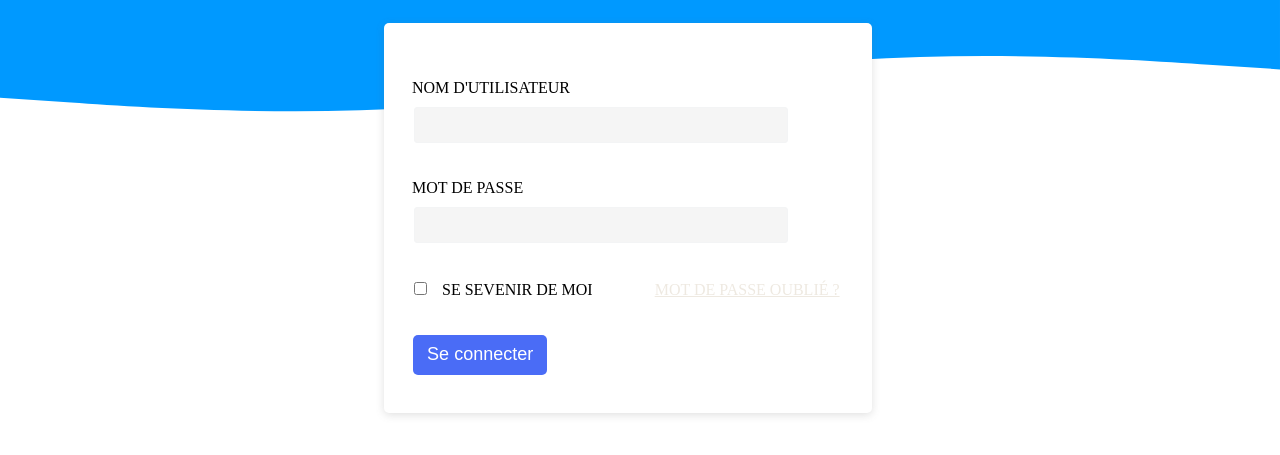
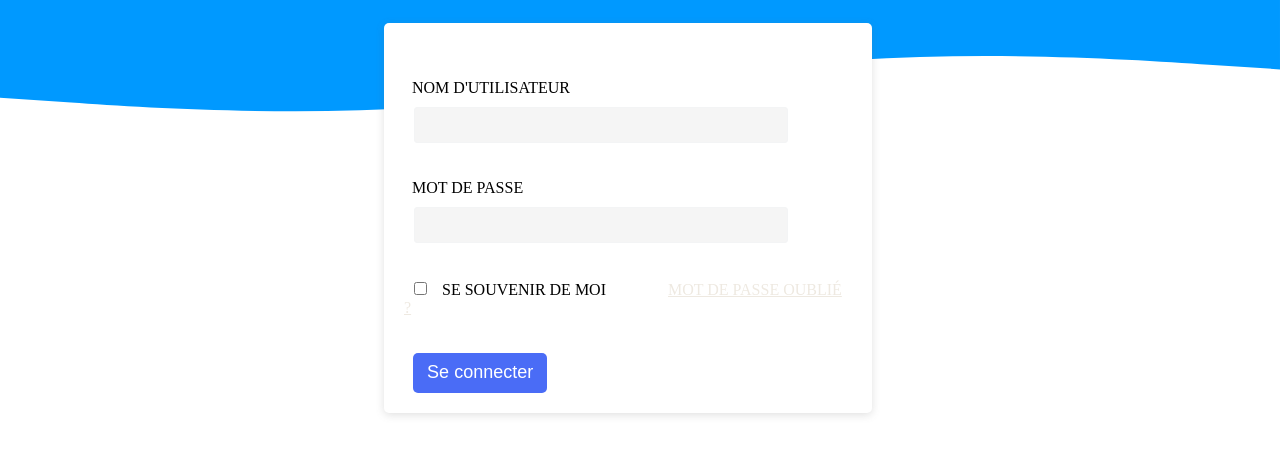
Before and after one commit to mohamedhn37/TPCSS, a plain HTML site: page index.html in a window 1280 px wide. Shown: the part 101-556 px from the top of the page. Drawn offline with Linux system fonts and the light colour scheme.

Commit message:
chager faut aurtographe

```diff
--- a/index.html
+++ b/index.html
@@ -24,7 +24,7 @@
                 </div>
                 <div class="form-division">
                     <input type="checkbox"  id="checkbox"name="remembre me" class="check" >
-                    <label for="checkbox" class="form-label">Se sevenir de moi</label>
+                    <label for="checkbox" class="form-label">Se souvenir de moi</label>
                     <a href="#">mot de passe oublié ?</a>
                 </div>
                 <button class="login-button" type="submit">Se connecter</button>
```
